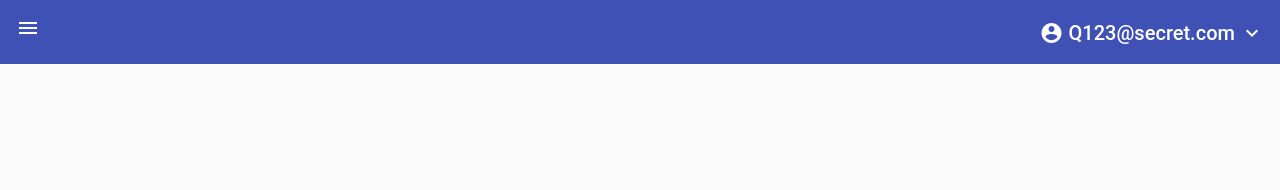
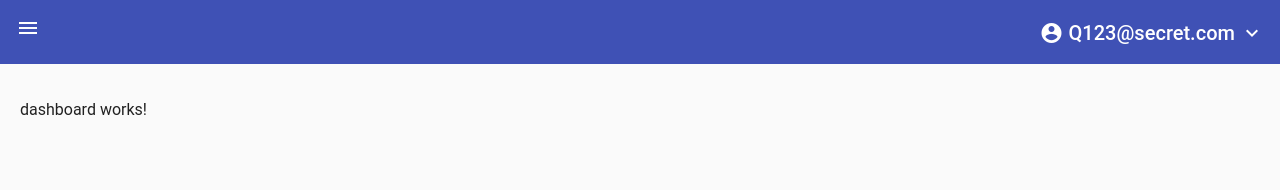
Before and after one commit to davidtf/challenge, an Angular app: page /dashboard in a window 1280 px wide. Before the commit this address led to /. Shown: the top 190 px of the page. Built offline with nearby package versions, Linux system fonts and the light colour scheme.

Commit message:
Add Dashboard skeleton
Add routing to support dashboard
Create skeleton classes for dashboard

```diff
--- a/src/app/app-routing.module.ts
+++ b/src/app/app-routing.module.ts
@@ -2,7 +2,14 @@ import { NgModule } from '@angular/core';
 import { Routes, RouterModule } from '@angular/router';
 
 
-const routes: Routes = [];
+const routes: Routes = [
+  {path: 'dashboard', loadChildren: () => import('./dashboard/dashboard.module').then(mod => mod.DashboardModule)},
+  {
+    path: '',
+    redirectTo: 'dashboard',
+    pathMatch: 'full'
+  }
+];
 
 @NgModule({
   imports: [RouterModule.forRoot(routes)],
--- a/src/app/core/navigation/navigation.component.html
+++ b/src/app/core/navigation/navigation.component.html
@@ -18,7 +18,7 @@
       <mat-sidenav #snav [mode]="mobileQuery.matches ? 'over' : 'push'"
                     [fixedInViewport]="mobileQuery.matches" fixedTopGap="56">
         <mat-nav-list>
-            <a mat-list-item routerLink="/" (click)="snav.close()">Dummy</a>
+            <a mat-list-item routerLink="/dashboard" (click)="snav.close()">Dashboard</a>
         </mat-nav-list>
       </mat-sidenav>
 
--- /dev/null
+++ b/src/app/dashboard/dashboard/dashboard.component.html
@@ -0,0 +1 @@
+<p>dashboard works!</p>
--- /dev/null
+++ b/src/app/dashboard/dashboard/dashboard.component.ts
@@ -0,0 +1,15 @@
+import { Component, OnInit } from '@angular/core';
+
+@Component({
+  selector: 'app-dashboard',
+  templateUrl: './dashboard.component.html',
+  styleUrls: ['./dashboard.component.scss']
+})
+export class DashboardComponent implements OnInit {
+
+  constructor() { }
+
+  ngOnInit() {
+  }
+
+}
```
Also changed, not shown: src/app/dashboard/dashboard-routing.module.ts (added, +14 -0 lines), src/app/dashboard/dashboard.module.ts (added, +15 -0 lines), src/app/dashboard/dashboard/dashboard.component.scss (added), 1 other file (tests, documents, lock files or other folders).
